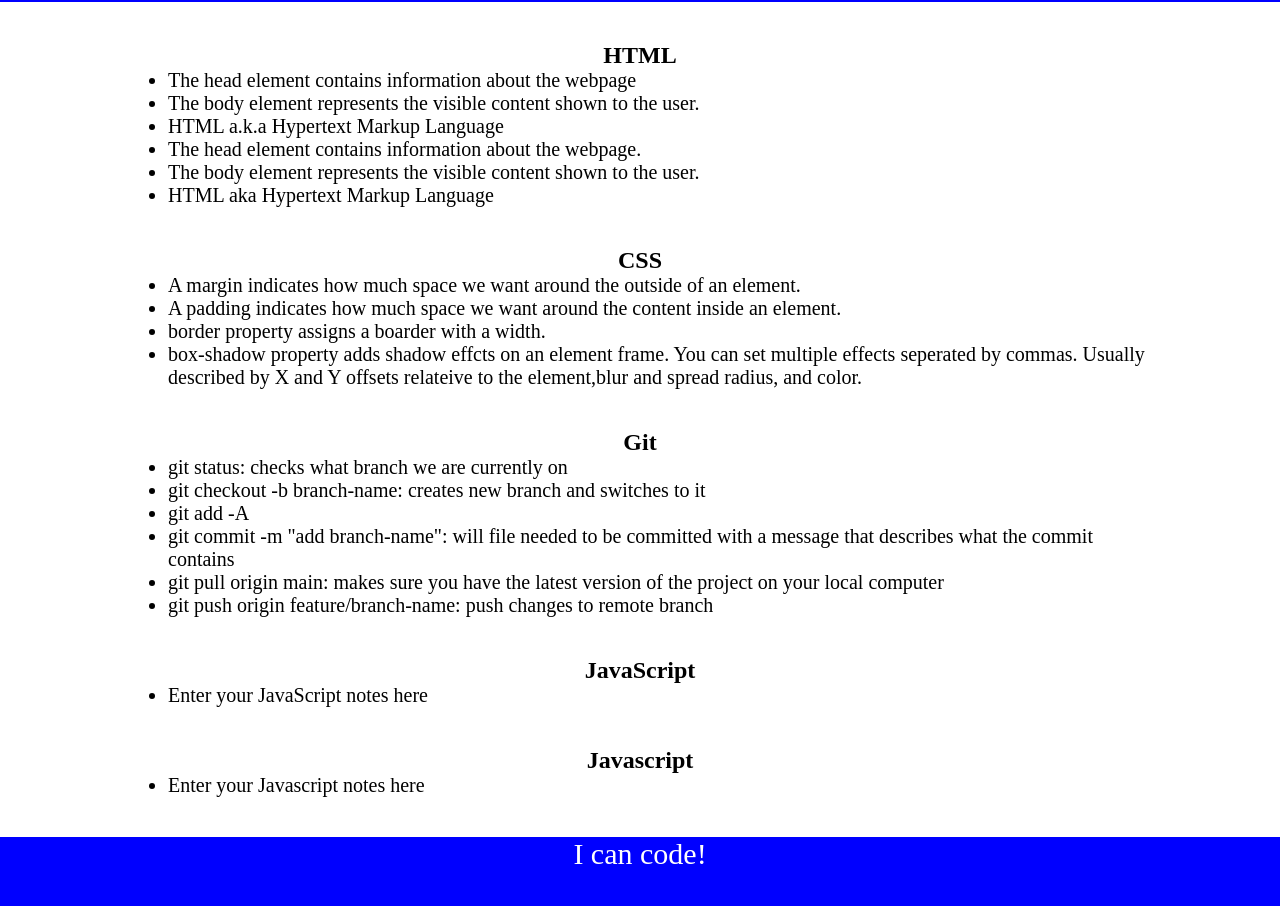
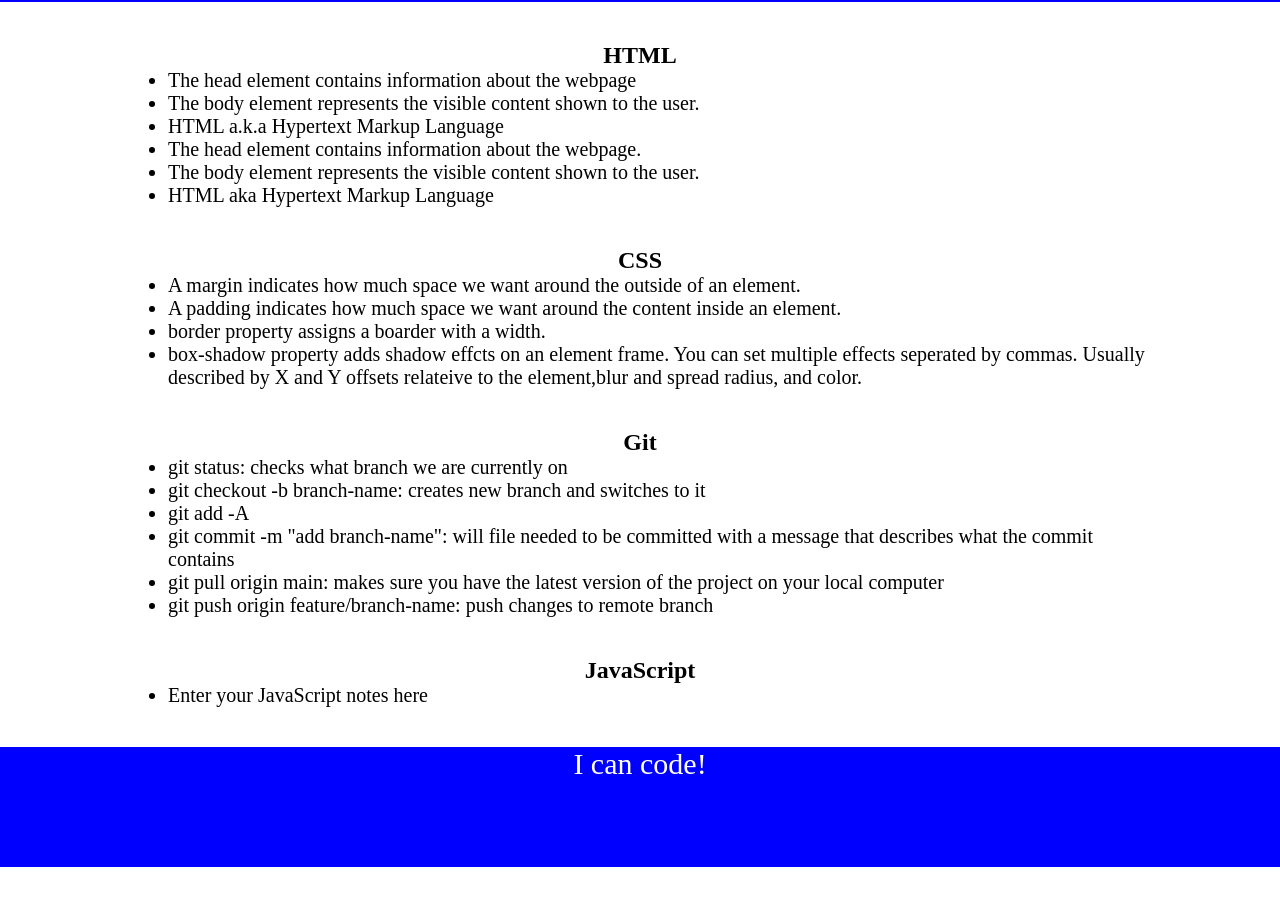
Before and after one commit to meeekkksss/prework-study-guide, a plain HTML site: page index.html in a window 1280 px wide. Shown: the part 118-1024 px from the top of the page. After the commit the page ends 985 px from the top, so only its background shows below. Drawn offline with Linux system fonts and the light colour scheme.

Commit message:
Adding to Javascript

```diff
--- /dev/null
+++ b/assets/script.js
@@ -0,0 +1,19 @@
+var topics = ['HTML', 'CSS', 'Git', 'JavaScript'];
+
+for (var x = 0; x < topics.length; x++) {
+ console.log(topics[x]);
+}
+
+/*
+if (topic === 'HTML') {
+ console.log("Let's study HTML!");
+} else if (topic === 'CSS') {
+ console.log("Let's study CSS!");
+} else if (topic === 'Git') {
+ console.log("Let's study Git!");
+} else if (topic === 'JavaScript') {
+ console.log("Let's study JavaScript!");
+} else {
+ console.log('Please try again!');
+}
+*/
--- a/index.html
+++ b/index.html
@@ -55,13 +55,6 @@
           <li>Enter your JavaScript notes here</li>
         </ul>
       </section>
-
-      <section class="card" id="javascript-section">
-        <h2>Javascript</h2>
-        <ul>
-          <li>Enter your Javascript notes here</li>
-        </ul>
-      </section>
     </main>
 
     <footer>
```
Also changed, not shown: 2 other files.
